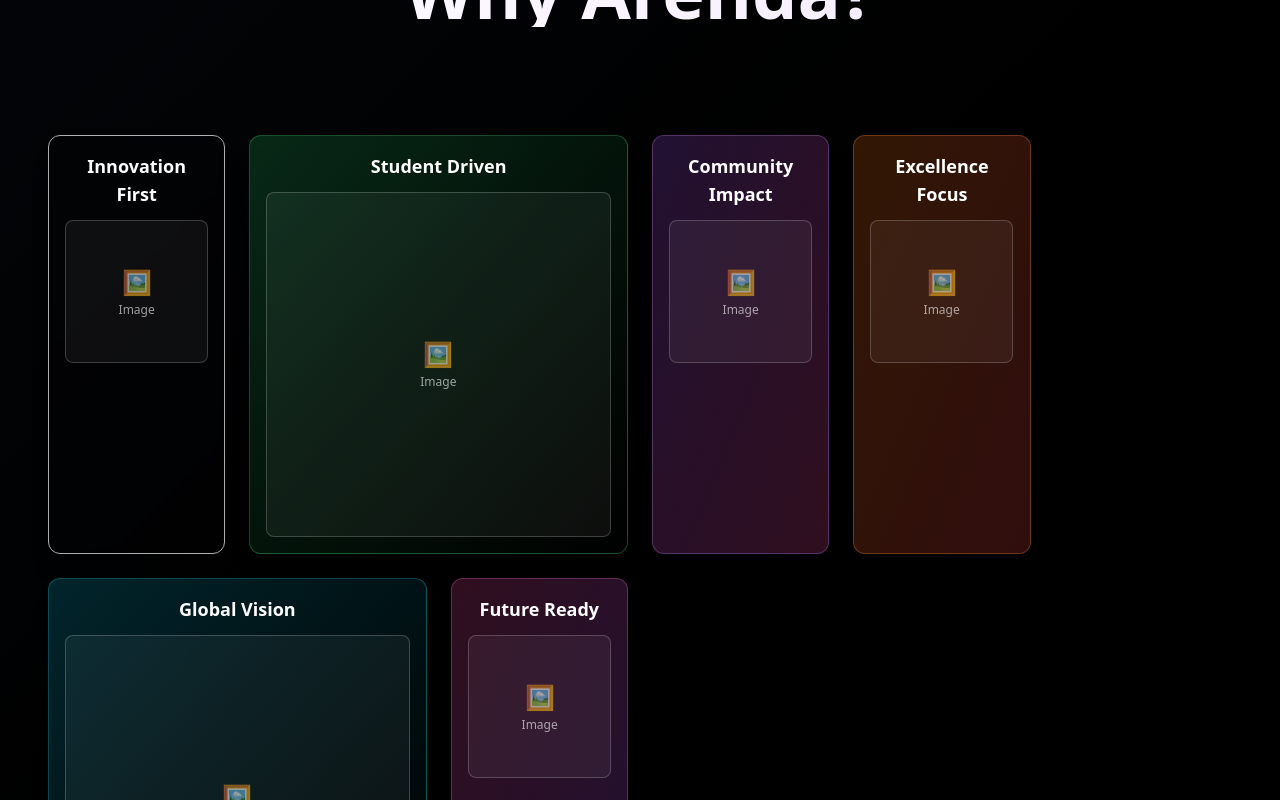
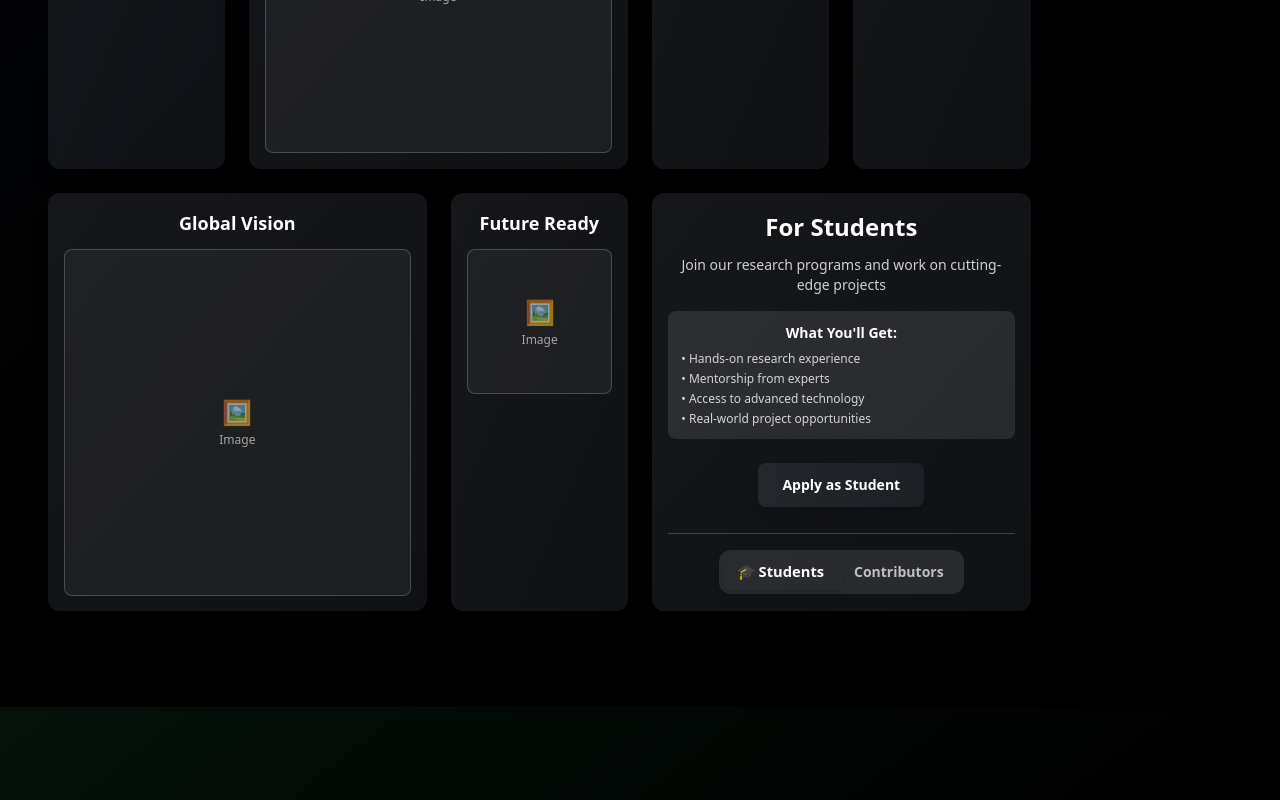
Before and after one commit to Arenda-Innovations/ArendaSite, a React (Vite) app: page / in a window 1280 px wide. Shown: the part 2580-3380 px from the top of the page. Built offline with nearby package versions, Linux system fonts and the light colour scheme.

Commit message:
update with new stuff like the why arenda

```diff
--- /dev/null
+++ b/src/components/ReachOutNow.jsx
@@ -0,0 +1,111 @@
+import React, { useState } from 'react';
+
+const ReachOutNow = () => {
+  const [activeTab, setActiveTab] = useState('student');
+
+  const studentContent = (
+    <div className="text-center">
+
+      <h3 className="text-2xl font-bold text-white mb-3">For Students</h3>
+      <p className="text-white/80 text-sm mb-4">
+        Join our research programs and work on cutting-edge projects
+      </p>
+
+      <div className="bg-white/10 rounded-lg p-3 mb-6">
+        <h4 className="font-semibold text-white mb-2 text-sm">What You'll Get:</h4>
+        <ul className="text-white/80 space-y-1 text-left text-xs max-w-xs mx-auto">
+          <li>• Hands-on research experience</li>
+          <li>• Mentorship from experts</li>
+          <li>• Access to advanced technology</li>
+          <li>• Real-world project opportunities</li>
+        </ul>
+      </div>
+
+      <a
+        href="https://forms.gle/CwSMa81S3iAhXUPv6"
+        target="_blank"
+        rel="noopener noreferrer"
+        className="inline-block bg-gradient-to-r from-blue-500 to-purple-600 text-white px-6 py-3 rounded-lg font-semibold text-sm
+          hover:from-blue-600 hover:to-purple-700 transform hover:scale-105 transition-all duration-300 shadow-lg hover:shadow-xl"
+      >
+        Apply as Student
+      </a>
+    </div>
+  );
+
+  const contributorContent = (
+    <div className="text-center">
+
+      <h3 className="text-2xl font-bold text-white mb-3">For Contributors</h3>
+      <p className="text-white/80 text-sm mb-4">
+        Support our mission and help shape the future of innovation
+      </p>
+
+      <div className="bg-white/10 rounded-lg p-3 mb-6">
+        <h4 className="font-semibold text-white mb-2 text-sm">How You Can Help:</h4>
+        <ul className="text-white/80 space-y-1 text-left text-xs max-w-xs mx-auto">
+          <li>• Mentor students</li>
+          <li>• Provide resources</li>
+          <li>• Share expertise</li>
+          <li>• Support research initiatives</li>
+        </ul>
+      </div>
+
+                <a
+            href="https://forms.gle/CwSMa81S3iAhXUPv6"
+            target="_blank"
+            rel="noopener noreferrer"
+            className="inline-block bg-gradient-to-r from-green-500 to-blue-600 text-white px-6 py-3 rounded-lg font-semibold text-sm
+              hover:from-green-600 hover:to-blue-700 transform hover:scale-105 transition-all duration-300 shadow-lg hover:shadow-xl"
+          >
+            Become a Contributor
+          </a>
+    </div>
+  );
+
+  return (
+    <div className="w-full h-full">
+      {/* Content Area */}
+      <div className="min-h-[300px] flex items-center justify-center">
+        {activeTab === 'student' ? studentContent : contributorContent}
+      </div>
+
+      {/* Tabs at Bottom */}
+      <div className="flex justify-center mt-6 pt-4 border-t border-white/20">
+        <div className="flex bg-white/10 rounded-xl p-1 relative">
+          {/* Animated Background Slider */}
+          <div
+            className={`absolute top-1 bottom-1 rounded-lg transition-all duration-500 ease-out ${
+              activeTab === 'student'
+                ? 'left-1 w-[calc(50%-2px)] bg-blue-500 shadow-lg'
+                : 'left-[calc(50%+1px)] w-[calc(50%-2px)] bg-green-500 shadow-lg'
+            }`}
+          />
+
+          <button
+            onClick={() => setActiveTab('student')}
+            className={`relative z-10 px-4 py-2 rounded-lg font-semibold text-sm transition-all duration-300 ${
+              activeTab === 'student'
+                ? 'text-white transform scale-105'
+                : 'text-white/70 hover:text-white hover:bg-white/10'
+            }`}
+          >
+            🎓 Students
+          </button>
+          <button
+            onClick={() => setActiveTab('contributor')}
+            className={`relative z-10 px-4 py-2 rounded-lg font-semibold text-sm transition-all duration-300 ${
+              activeTab === 'contributor'
+                ? 'text-white transform scale-105'
+                : 'text-white/70 hover:text-white hover:bg-white/10'
+            }`}
+          >
+             Contributors
+          </button>
+        </div>
+      </div>
+    </div>
+  );
+};
+
+export default ReachOutNow;
--- a/src/components/ResearchEssay.jsx
+++ b/src/components/ResearchEssay.jsx
@@ -46,7 +46,7 @@ const ResearchEssay = () => {
     }, []);
 
     return (
-      <section className="bg-black text-white py-24 px-6 md:px-12 relative overflow-hidden" id="research-essay">
+      <section className="bg-black text-white py-24 px-6 md:px-12 relative overflow-hidden w-full" id="research-essay">
         {/* Background gradient overlay */}
         <div className="absolute inset-0 bg-gradient-to-br from-blue-900/20 via-black to-purple-900/20"></div>
 
@@ -61,7 +61,7 @@ const ResearchEssay = () => {
 
           {/* Main Essay/Content Section */}
           <div ref={essayRef} className="w-full">
-            <div className="bg-gradient-to-r from-white/5 to-white/10 backdrop-blur-sm border border-white/20 rounded-2xl p-8 md:p-12 shadow-2xl">
+                                           <div className="bg-gradient-to-r from-white/5 to-white/10 backdrop-blur-sm rounded-2xl p-8 md:p-12 shadow-2xl">
               <div className="grid md:grid-cols-2 gap-8 items-center">
                 {/* Left side - Mission Statement */}
                 <div className="space-y-6">
@@ -74,7 +74,7 @@ const ResearchEssay = () => {
 
                   <ul className="space-y-6 text-lg md:text-xl text-white/90">
                     <BulletPoint
-                      text="Pushing the boundaries of science and technology through innovative research"
+                      text="We are an accelarator for student based research and development projects"
                       color="blue"
                     />
                     <BulletPoint
@@ -82,7 +82,7 @@ const ResearchEssay = () => {
                       color="purple"
                     />
                     <BulletPoint
-                      text="Building cutting-edge AI algorithms and machine learning systems"
+                      text="Give students the opportunity to work on Massive Projects and Connect with Industry Experts"
                       color="blue"
                     />
                     <BulletPoint
--- a/src/components/ResearchPage.jsx
+++ b/src/components/ResearchPage.jsx
@@ -6,7 +6,6 @@ const ArendaResearch = () => {
   return (
     <>
       <ResearchEssay />
-      <ResearchBoxes />
     </>
   );
 };
--- a/src/components/WhyArenda.jsx
+++ b/src/components/WhyArenda.jsx
@@ -2,6 +2,7 @@ import React, { useEffect, useRef } from 'react';
 import { gsap } from 'gsap';
 import { ScrollTrigger } from 'gsap/ScrollTrigger';
 import WhyArendaBox from './WhyArendaBox';
+import ReachOutNow from './ReachOutNow';
 
 gsap.registerPlugin(ScrollTrigger);
 
@@ -9,13 +10,16 @@ const WhyArenda = () => {
   const boxesRef = useRef([]);
 
   useEffect(() => {
-    // Animate boxes with staggered delays
+    // Animate boxes coming in from the side with staggered delays
     boxesRef.current.forEach((el, i) => {
+      // Alternate between left and right side entry
+      const fromSide = i % 2 === 0 ? -100 : 100;
+
       gsap.fromTo(el,
-        { opacity: 0, y: 100, rotation: -15 },
+        { opacity: 0, x: fromSide, rotation: i % 2 === 0 ? -15 : 15 },
         {
           opacity: 1,
-          y: 0,
+          x: 0,
           rotation: 0,
           duration: 1.2,
           ease: "power3.out",
@@ -24,7 +28,7 @@ const WhyArenda = () => {
             start: "top 85%",
             toggleActions: "play none none none"
           },
-          delay: i * 0.3
+          delay: i * 0.2
         }
       );
     });
@@ -39,8 +43,8 @@ const WhyArenda = () => {
         "Breakthrough technologies",
         "Future-focused solutions"
       ],
-      color: "from-blue-500/20 to-purple-500/20",
-      borderColor: "border-blue-400/30",
+      color: "from-gray-500/20 to-gray-600/20",
+      borderColor: "border-gray-400/30",
       rotation: "rotate-3"
     },
     {
@@ -51,8 +55,8 @@ const WhyArenda = () => {
         "Student research teams",
         "Peer-to-peer learning"
       ],
-      color: "from-green-500/20 to-blue-500/20",
-      borderColor: "border-green-400/30",
+      color: "from-gray-500/20 to-gray-600/20",
+      borderColor: "border-gray-400/30",
       rotation: "-rotate-2"
     },
     {
@@ -63,8 +67,8 @@ const WhyArenda = () => {
         "Community partnerships",
         "Real-world applications"
       ],
-      color: "from-purple-500/20 to-pink-500/20",
-      borderColor: "border-purple-400/30",
+      color: "from-gray-500/20 to-gray-600/20",
+      borderColor: "border-gray-400/30",
       rotation: "rotate-1"
     },
     {
@@ -75,8 +79,8 @@ const WhyArenda = () => {
         "Quality assurance",
         "Continuous improvement"
       ],
-      color: "from-orange-500/20 to-red-500/20",
-      borderColor: "border-orange-400/30",
+      color: "from-gray-500/20 to-gray-600/20",
+      borderColor: "border-gray-400/30",
       rotation: "-rotate-1"
     },
     {
@@ -87,8 +91,8 @@ const WhyArenda = () => {
         "Cross-cultural collaboration",
         "Worldwide impact"
       ],
-      color: "from-cyan-500/20 to-blue-500/20",
-      borderColor: "border-cyan-400/30",
+      color: "from-gray-500/20 to-gray-600/20",
+      borderColor: "border-gray-400/30",
       rotation: "rotate-2"
     },
     {
@@ -99,8 +103,8 @@ const WhyArenda = () => {
         "Emerging technologies",
         "Adaptive learning"
       ],
-      color: "from-pink-500/20 to-purple-500/20",
-      borderColor: "border-pink-400/30",
+      color: "from-gray-500/20 to-gray-600/20",
+      borderColor: "border-gray-400/30",
       rotation: "-rotate-3"
     }
   ];
@@ -131,6 +135,12 @@ const WhyArenda = () => {
               isTall={false}
             />
           ))}
+
+          {/* Reach Out Now Box - Same shape as other boxes */}
+          <div className="md:col-span-2 bg-gradient-to-br from-gray-500/20 to-gray-600/20 p-4 rounded-xl
+            backdrop-blur-sm shadow-xl hover:shadow-[0_0_40px_rgba(107,114,128,0.4)] transition-all duration-500 cursor-pointer group">
+            <ReachOutNow />
+          </div>
         </div>
       </div>
     </section>
--- a/src/components/WhyArendaBox.jsx
+++ b/src/components/WhyArendaBox.jsx
@@ -11,12 +11,12 @@ const WhyArendaBox = ({
   return (
     <div
       ref={boxRef}
-      className={`${isWide ? 'md:col-span-2' : ''} ${isTall ? 'md:row-span-2' : ''}
-        bg-gradient-to-br ${reason.color} p-4 rounded-xl border ${reason.borderColor}
-        backdrop-blur-sm shadow-xl hover:scale-105 transition-all duration-500 ease-out cursor-pointer group
-        ${reason.rotation}
-        hover:shadow-[0_0_40px_rgba(59,130,246,0.4)] hover:border-white/40
-      `}
+                        className={`${isWide ? 'md:col-span-2' : ''} ${isTall ? 'md:row-span-2' : ''}
+                    bg-gradient-to-br ${reason.color} p-4 rounded-xl
+                    backdrop-blur-sm shadow-xl hover:scale-105 transition-all duration-500 ease-out cursor-pointer group
+                    ${reason.rotation}
+                    hover:shadow-[0_0_40px_rgba(59,130,246,0.4)]
+                  `}
     >
       {/* Glow effect overlay */}
       <div className={`absolute inset-0 rounded-xl opacity-0 group-hover:opacity-100 transition-all duration-500 ease-out
```
